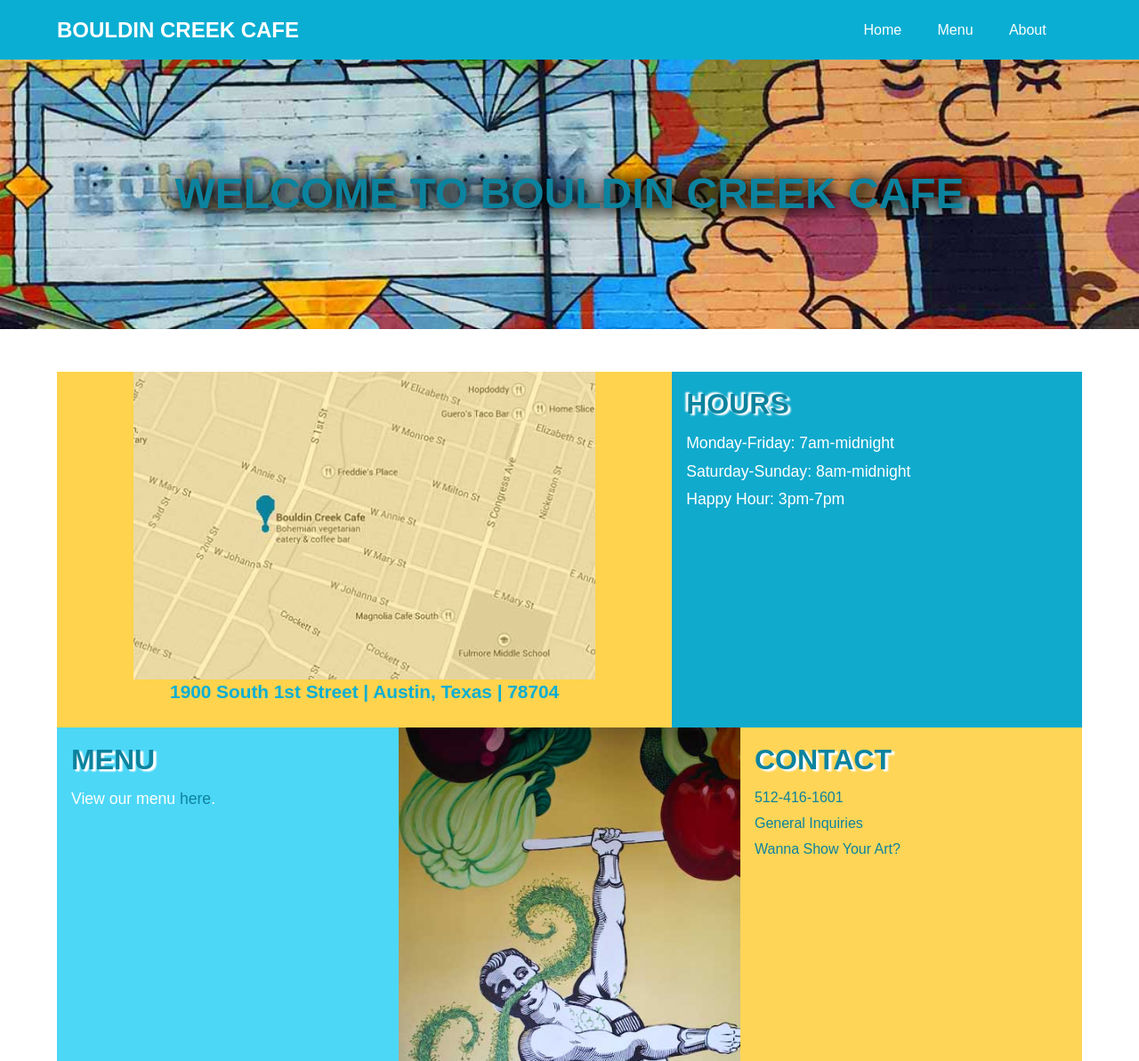
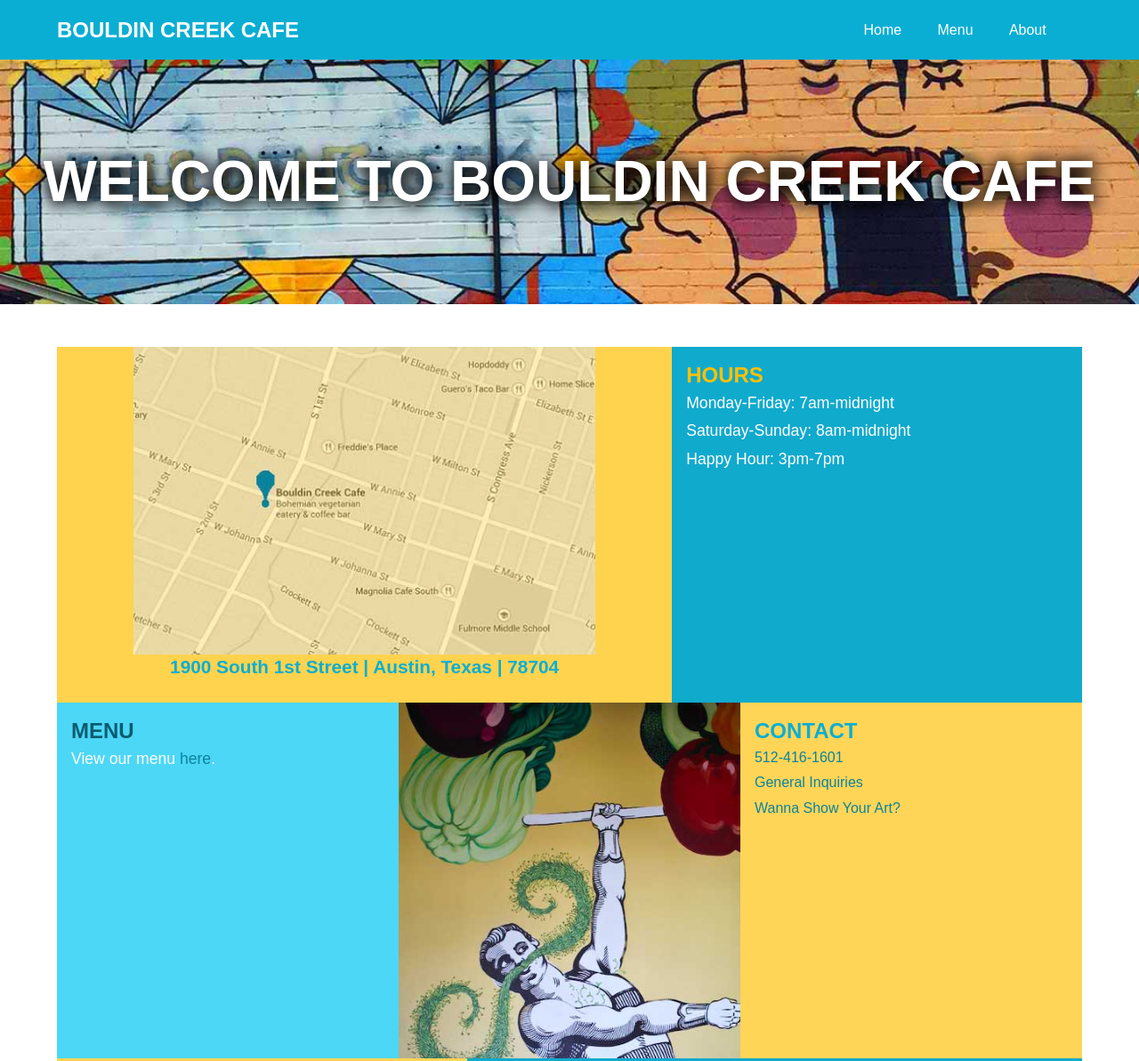
Before and after one commit to crowjm/restaurant-redesign, a plain HTML site: page index.html in a window 1280 px wide. Shown: the top 1193 px of the page at 89% size. Drawn offline with Linux system fonts and the light colour scheme.

Commit message:
revised colors on headers on index and increased size of breakfast header

```diff
--- a/CSS/_colors.scss
+++ b/CSS/_colors.scss
@@ -4,7 +4,11 @@ $brightblue: #0aaed3;
 $yellow: #ffc000;
 $white: white;
 
-h1, .item-description, {
+h1 {
+	color: $white;
+}
+
+.item-description, {
 	color: $teal;
 }
 
@@ -30,7 +34,7 @@ a:hover {
 
 .hero {
 	h1 {
-		color: white;
+		color: $white;
 	}
 }
 
@@ -52,6 +56,10 @@ header, footer {
 	color: lighten($teal, 30%);
 }
 
-.hours h1, .index-menu h1, .contact h1, .brief-about h1, .upcoming-events h1, .happy-cow h1 {
-	text-shadow: 2px 2px 2px white, 5px 2px 3px $yellow, 5px 2px 3px $yellow;
+.hours h2, .brief-about h2 {
+	color: $yellow;
 }
+
+.index-menu h2, .happy-cow h2 {
+	color: darken($teal, 10%);
+}
--- a/CSS/_responsive.scss
+++ b/CSS/_responsive.scss
@@ -141,9 +141,9 @@ footer li {
 /***main page***/
 .hero-main {
 	h1 {
-		padding-top: 2.5em;
-		padding-bottom: 2.5em;
-		font-size: 3em;
+		padding-top: 1.5em;
+		padding-bottom: 1.5em;
+		font-size: 4em;
 	}
 }
 
--- a/CSS/_type.scss
+++ b/CSS/_type.scss
@@ -86,3 +86,7 @@ span {
 .menu-left a, .menu-right a {
 	font-weight: bold;
 }
+
+.breakfast-header {
+	font-size: 2.5rem;
+}
--- a/index.html
+++ b/index.html
@@ -39,30 +39,30 @@
 					<a href="https://www.google.com/maps/place/Bouldin+Creek+Cafe/@30.246479,-97.756793,17z/data=!3m1!4b1!4m2!3m1!1s0x8644b4e2e4a3e41f:0xd9a244b346bf2f8c"><h3>1900 South 1st Street | Austin, Texas | <span>78704</span></h3></a>
 				</div>
 			<div class="hours">
-				<h1>HOURS</h1>
+				<h2>HOURS</h2>
 				<p>Monday-Friday: 7am-midnight</p>
 				<p>Saturday-Sunday: 8am-midnight</p>
 				<p>Happy Hour: 3pm-7pm</p>
 			</div>
 			<div class="index-menu">
-				<h1>MENU</h1>
+				<h2>MENU</h2>
 				<p>View our menu <a href="menu.html">here</a>.</p>
 			</div>
 			<div class="strongman">
 			</div>
 			<div class="contact">
-				<h1>CONTACT</h1>
+				<h2>CONTACT</h2>
 				<a href="tel:512-416-1601">512-416-1601</a>
 				<a href="mailto:info@bouldincreek.com">General Inquiries</a>
 				<a href="mailto:art@bouldincreek.com">Wanna Show Your Art?</a>
 			</div>
 			<div class="upcoming-events">
-				<h1>UPCOMING EVENTS</h1>
+				<h2>UPCOMING EVENTS</h2>
 				<p>Current Artist: Gigi Grinstad (thru March 10)</p>
 				<p>Upcoming Artist: Maria Hansen (thru April 21)</p>
 			</div>
 			<div class="brief-about">
-				<h1>THE LOW DOWN</h1>
+				<h2>THE LOW DOWN</h2>
 				<p>- We serve vegetarian and vegan food and also have an extensive coffee and tea menu.</p>
 				<p>- Leashed dogs are welcome!</p>
 				<p>- We do not take reservations and we cannot seat incomplete parties.</p>
@@ -71,7 +71,7 @@
 			<div class="coffeebar">
 			</div>
 			<div class="happy-cow">
-				<h1>HAPPY COW</h1>
+				<h2>HAPPY COW</h2>
 				<p>Check out our reviews on <a href="http://www.happycow.net/reviews/bouldin-creek-coffee-house-and-cafe-austin-2507">Happy Cow</a>!</p>
 			</div>
 			<div class="seating">
```
Also changed, not shown: menu.html (+1 -1 lines), CSS/style.css, 1 other file.
